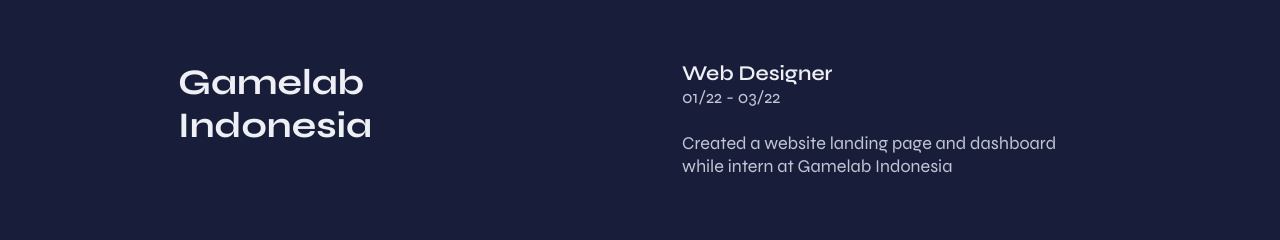
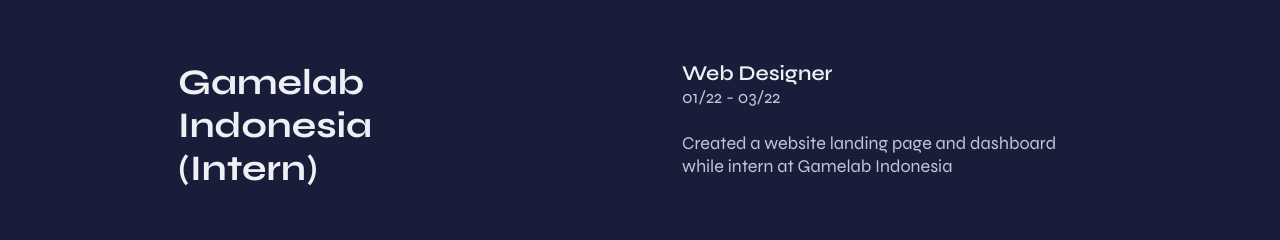
Before and after one commit to SendhiPrasetyo/drunkensendhi, a plain HTML site: page index.html in a window 1280 px wide. Shown: the part 3245-3485 px from the top of the page. Drawn offline with nearby package versions, Linux system fonts and the light colour scheme.

Commit message:
Update index.html

```diff
--- a/index.html
+++ b/index.html
@@ -160,7 +160,7 @@
                         </div>
                      </div>
                      <div class="experience__data grid">
-                        <h2 class="experience__company">Gamelab Indonesia</h2>
+                        <h2 class="experience__company">Gamelab Indonesia (Intern)</h2>
                         <div>
                            <h3 class="experience_profession">Web Designer</h3>
                            <span class="experience__date">01/22 - 03/22</span>
```
